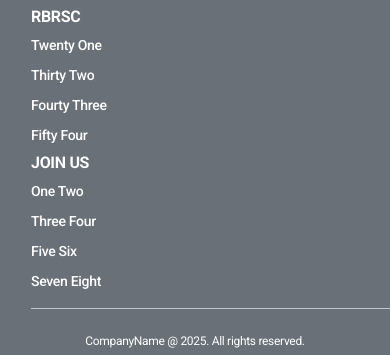
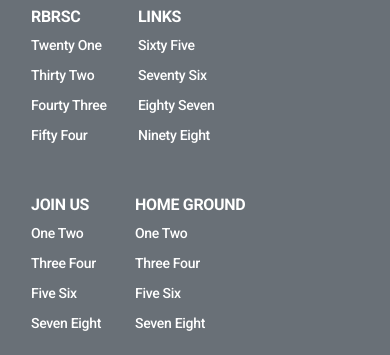
Before and after one commit to Jamaltop/pmg-devez, a website built with webpack: page src/index.html in a window 390 px wide. Shown: the part 5798-6153 px from the top of the page. Built offline with nearby package versions, Linux system fonts and the light colour scheme; files whose address does not match are found by name.

Commit message:
ez project

```diff
--- a/src/scss/style.scss
+++ b/src/scss/style.scss
@@ -332,7 +332,7 @@
   padding-left: 80px;
   padding-right: 80px;
   padding-bottom: 24px;
-  // Use auto height to avoid oversized footer on small screens
+
   height: auto;
   .footer__bottom-right {
     width: 332px;
@@ -346,8 +346,7 @@
     gap: 16px;
   }
 
-  .footer__container {
-  }
+
   .footer__bottom {
     margin-top: 48px;
     width: 100%;
@@ -385,7 +384,7 @@
 
     display: flex;
 
-    @include adaptiveValue("gap", 120, 60, 1920, 1024);
+    @include adaptiveValue("gap", 120, 10, 1920, 1024);
   }
   .footer__top-content-block-title {
     display: flex;
@@ -592,8 +591,9 @@
   border-radius: 3px;
 }
 
-@media (max-width: $tablet) {
+@media (max-width: 67em) {
   .footer {
+
     padding-left: 32px;
     padding-right: 32px;
     height: auto;
@@ -604,8 +604,10 @@
     }
 
     .footer__top--content {
-      gap: 32px;
-      display: flex;
+     flex-wrap: wrap;
+     width: 100%;
+     display: flex;
+     gap: 10px;
     }
 
     .footer__bottom {
@@ -614,7 +616,7 @@
   }
 }
 
-@media (max-width: $mobile) {
+@media (max-width: 62em) {
   .footer {
     padding: 32px 16px 16px 16px;
     height: auto;
@@ -625,27 +627,23 @@
 
     .footer__top {
       flex-direction: column;
-      align-items: center;
+      align-items: start;
       gap: 24px;
       padding-bottom: 20px;
     }
 
     .footer__top--content {
       width: 100%;
-      max-width: none;
-      height: auto;
-      display: grid;
-      grid-template-columns: repeat(2, minmax(0, 1fr));
-      gap: 16px;
-    }
-
-    .footer__top-content-block,
-    .footer__top-content-block-title {
-      width: 100% !important;
-      max-width: none;
-      flex-wrap: wrap;
-      height: auto;
-    }
+      max-width: 600px !important;
+      height: auto !important;
+      flex-wrap: wrap !important;
+    display: flex !important;
+    justify-content: start !important;
+    align-items: flex-start !important;
+      gap: 16px !important;
+    }
+
+
 
     .footer__top-content-block-title {
       gap: 12px;
@@ -685,6 +683,11 @@
         height: 18px;
       }
     }
+  }
+}
+@media(max-width:462px){
+  .footer__top--content{
+    width: 200px !important;
   }
 }
 
@@ -1600,7 +1603,7 @@
   }
 }
 
-@media (max-width: $mobile) {
+@media (max-width: 679px) {
   .club__main {
     div {
       margin: 0 auto;
@@ -1624,7 +1627,12 @@
   }
 
   .contact-for-mb {
+    min-height: 650px !important;
+    align-items: center !important;
+    justify-content: center !important;
     .contact-mob {
+      gap: 10px !important;
+      flex-direction: column !important;
       gap: 20px !important;
       div {
         width: 200px;
@@ -1635,6 +1643,9 @@
 
       p {
         font-size: 16px !important;
+      }
+      .hh{
+        transform: rotate(90deg);
       }
     }
   }
```
